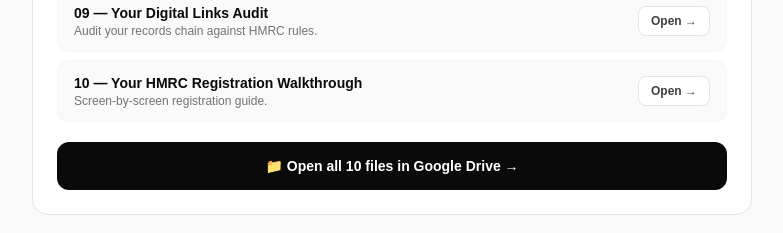
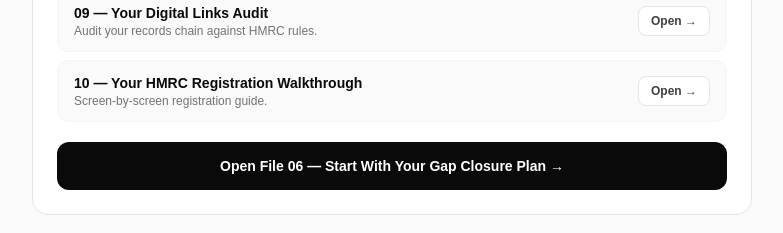
Before and after one commit to mrktrite-pixel/taxchecknow, a Next.js app: page /uk/check/mtd-scorecard/success/execute in a window 1280 px wide. Shown: the part 3406-3639 px from the top of the page, without its empty margins (248-1031 px from the left). Built offline with nearby package versions, Linux system fonts and the light colour scheme; no server answers.

Commit message:
fix: remove all Google Drive links from success pages

```diff
--- a/app/uk/check/mtd-scorecard/success/execute/page.tsx
+++ b/app/uk/check/mtd-scorecard/success/execute/page.tsx
@@ -3,8 +3,6 @@
 import { useEffect, useState } from "react";
 import Link from "next/link";
 import { generateMTDCalendar, downloadICS } from "@/lib/generate-ics";
-
-const DRIVE_FOLDER = "https://drive.google.com/drive/folders/1mMvsfqWe41CRbzB5GJgWBeRHz2YfJwiV?usp=sharing";
 
 const ALL_FILES = [
   { num: "01", name: "Your MTD Scope Assessment",          desc: "Your exact compliance position confirmed in writing.", url: "/files/uk/01-scope-assessment" },
@@ -407,7 +405,7 @@ Respond ONLY with a JSON object, no markdown:
                           Go to HMRC →
                         </a>
                       )}
-                      <a href={DRIVE_FOLDER} target="_blank" rel="noopener noreferrer"
+                      <a href={`/files/uk/${({"06":"06-gap-closure-plan","07":"07-first-submission-checklist","08":"08-digital-records-template","09":"09-digital-links-audit","10":"10-hmrc-registration-walkthrough","01":"01-scope-assessment","02":"02-software-recommendation","03":"03-registration-steps","04":"04-deadline-calendar","05":"05-accountant-brief"})[action.fileRef.replace("File ","")] || "01-scope-assessment"}`} target="_blank" rel="noopener noreferrer"
                         className="rounded-lg border border-neutral-200 bg-white px-3 py-1.5 font-mono text-xs font-bold text-neutral-700 hover:bg-neutral-50 transition">
                         {action.fileRef} — {action.fileLabel} →
                       </a>
@@ -453,7 +451,7 @@ Respond ONLY with a JSON object, no markdown:
                   </div>
                 ))}
               </div>
-              <a href={DRIVE_FOLDER} target="_blank" rel="noopener noreferrer"
+              <a href="/files/uk/09-digital-links-audit" target="_blank" rel="noopener noreferrer"
                 className="no-print inline-block rounded-lg border border-amber-300 bg-white px-4 py-2 font-mono text-xs font-bold text-amber-800 hover:bg-amber-100 transition">
                 File 09 — Full Digital Links Audit →
               </a>
@@ -500,7 +498,7 @@ Respond ONLY with a JSON object, no markdown:
                 ))}
               </div>
               <div className="flex gap-3 no-print">
-                <a href={DRIVE_FOLDER} target="_blank" rel="noopener noreferrer"
+                <a href="/files/uk/05-accountant-brief" target="_blank" rel="noopener noreferrer"
                   className="rounded-lg border border-blue-200 bg-white px-4 py-2 font-mono text-xs font-bold text-blue-700 hover:bg-blue-50 transition">
                   File 05 — Print accountant brief →
                 </a>
@@ -525,9 +523,9 @@ Respond ONLY with a JSON object, no markdown:
                   </div>
                 ))}
               </div>
-              <a href={DRIVE_FOLDER} target="_blank" rel="noopener noreferrer"
+              <a href="/files/uk/06-gap-closure-plan" target="_blank" rel="noopener noreferrer"
                 className="no-print block w-full rounded-xl bg-neutral-950 py-3.5 text-center text-sm font-bold text-white hover:bg-neutral-800 transition">
-                📁 Open all 10 files in Google Drive →
+                Open File 06 — Start With Your Gap Closure Plan →
               </a>
             </div>
 
@@ -543,7 +541,7 @@ Respond ONLY with a JSON object, no markdown:
                   className="rounded-xl bg-white px-5 py-3 text-sm font-bold text-neutral-950 hover:bg-neutral-100 transition">
                   Register with HMRC →
                 </a>
-                <a href={DRIVE_FOLDER} target="_blank" rel="noopener noreferrer"
+                <a href="/files/uk/06-gap-closure-plan" target="_blank" rel="noopener noreferrer"
                   className="rounded-xl border border-neutral-700 px-5 py-3 text-sm font-bold text-neutral-300 hover:bg-neutral-800 transition">
                   Open File 06 →
                 </a>
--- a/app/uk/check/mtd-scorecard/success/prepare/page.tsx
+++ b/app/uk/check/mtd-scorecard/success/prepare/page.tsx
@@ -3,8 +3,6 @@
 import { useEffect, useState, useCallback } from "react";
 import Link from "next/link";
 import { generateMTDCalendar, downloadICS } from "@/lib/generate-ics";
-
-const DRIVE_FOLDER = "https://drive.google.com/drive/folders/1sfRA2cl-5UkwkaLLeGBvAlpMKtGTlYFd?usp=sharing";
 
 const FEATURED_FILES = [
   { num: "01", name: "Your MTD Scope Assessment",        desc: "Your exact compliance position — confirmed in writing.", url: "/files/uk/01-scope-assessment" },
@@ -294,7 +292,7 @@ Write a personal MTD compliance assessment. Respond ONLY with JSON, no markdown:
               </div>
               <p className="text-xs text-blue-600">
                 Full accountant brief in File 05 — print and take it to your meeting.
-                <a href={DRIVE_FOLDER} target="_blank" rel="noopener noreferrer"
+                <a href="/files/uk/05-accountant-brief" target="_blank" rel="noopener noreferrer"
                   className="no-print ml-1 underline font-semibold">Open File 05 →</a>
               </p>
             </div>
@@ -350,9 +348,9 @@ Write a personal MTD compliance assessment. Respond ONLY with JSON, no markdown:
                   </div>
                 ))}
               </div>
-              <a href={DRIVE_FOLDER} target="_blank" rel="noopener noreferrer"
+              <a href="/files/uk/01-scope-assessment" target="_blank" rel="noopener noreferrer"
                 className="no-print block w-full rounded-xl bg-neutral-950 py-3.5 text-center text-sm font-bold text-white hover:bg-neutral-800 transition">
-                📁 Open all 5 files in Google Drive →
+                Open File 01 — Start Here →
               </a>
             </div>
 
```
